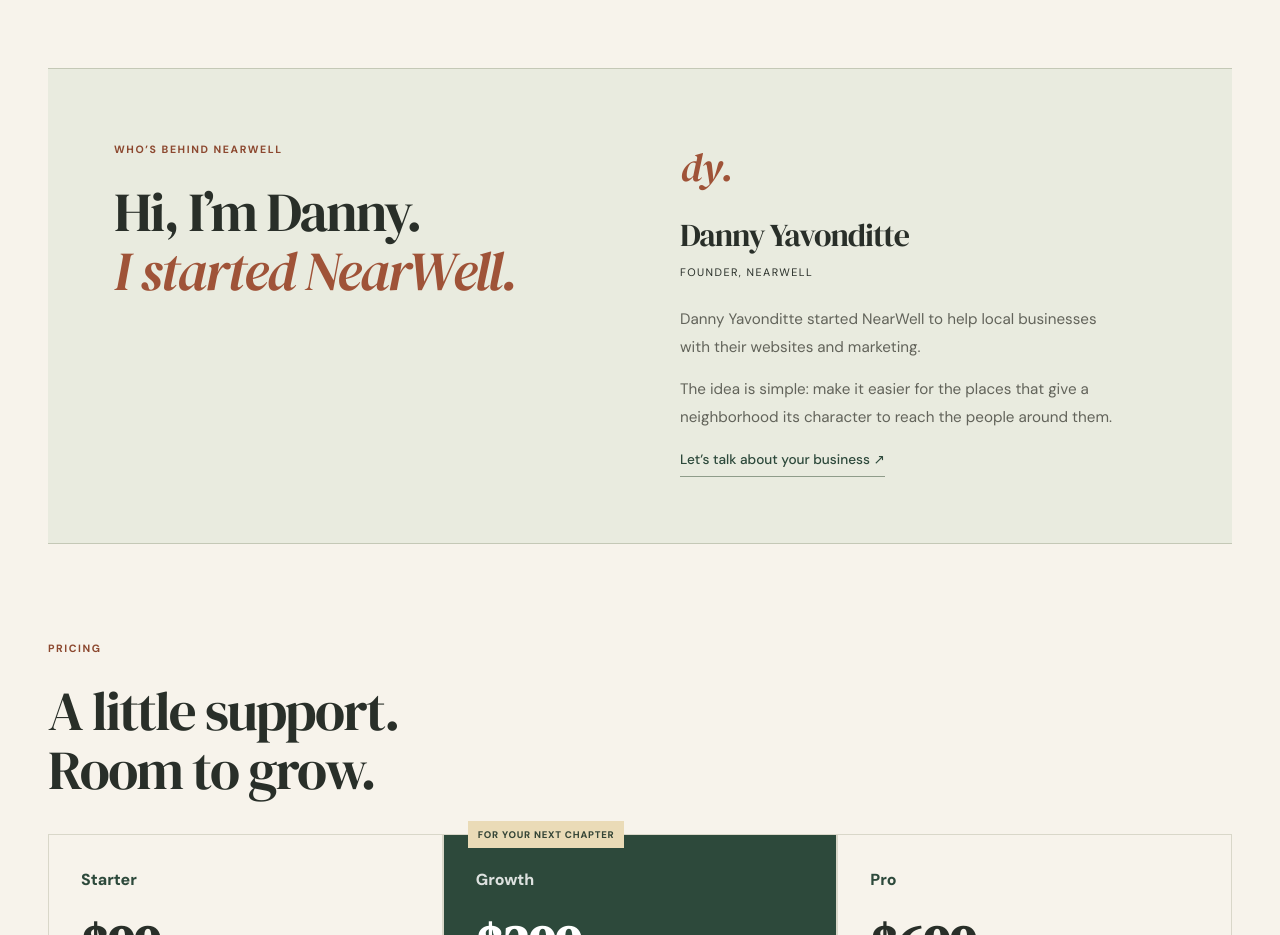
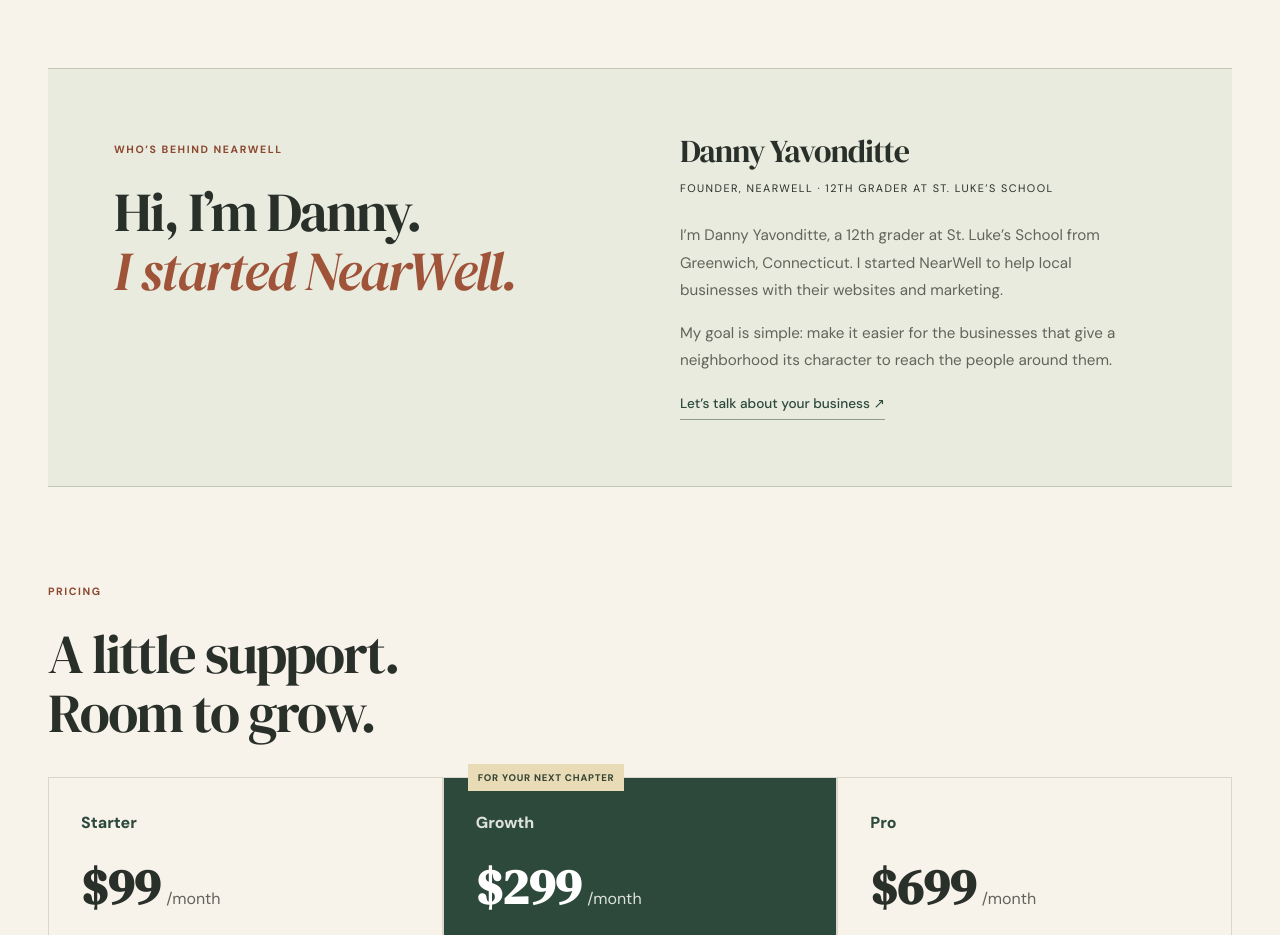
Before and after one commit to yavonditte123-eng/nearwell-greenwich-static, a plain HTML site: page index.html in a window 1280 px wide. Shown: the part 3860-4795 px from the top of the page. Drawn offline with Linux system fonts and the light colour scheme.

Commit message:
Replace founder monogram with personal bio

```diff
--- a/index.html
+++ b/index.html
@@ -171,7 +171,13 @@
 
     <section class="section founder-section" id="who">
       <div class="founder-title"><span class="eyebrow">Who’s behind NearWell</span><h2>Hi, I’m Danny.<br><em>I started NearWell.</em></h2></div>
-      <div class="founder-copy"><span class="founder-monogram" aria-hidden="true">dy.</span><h3>Danny Yavonditte</h3><span class="founder-role">Founder, NearWell</span><p>Danny Yavonditte started NearWell to help local businesses with their websites and marketing.</p><p>The idea is simple: make it easier for the places that give a neighborhood its character to reach the people around them.</p><a class="text-link" href="demo.html">Let’s talk about your business ↗</a></div>
+      <div class="founder-copy">
+        <h3>Danny Yavonditte</h3>
+        <span class="founder-role">Founder, NearWell · 12th grader at St. Luke’s School</span>
+        <p>I’m Danny Yavonditte, a 12th grader at St. Luke’s School from Greenwich, Connecticut. I started NearWell to help local businesses with their websites and marketing.</p>
+        <p>My goal is simple: make it easier for the businesses that give a neighborhood its character to reach the people around them.</p>
+        <a class="text-link" href="demo.html">Let’s talk about your business ↗</a>
+      </div>
     </section>
 
     <section class="section" id="pricing">
```
